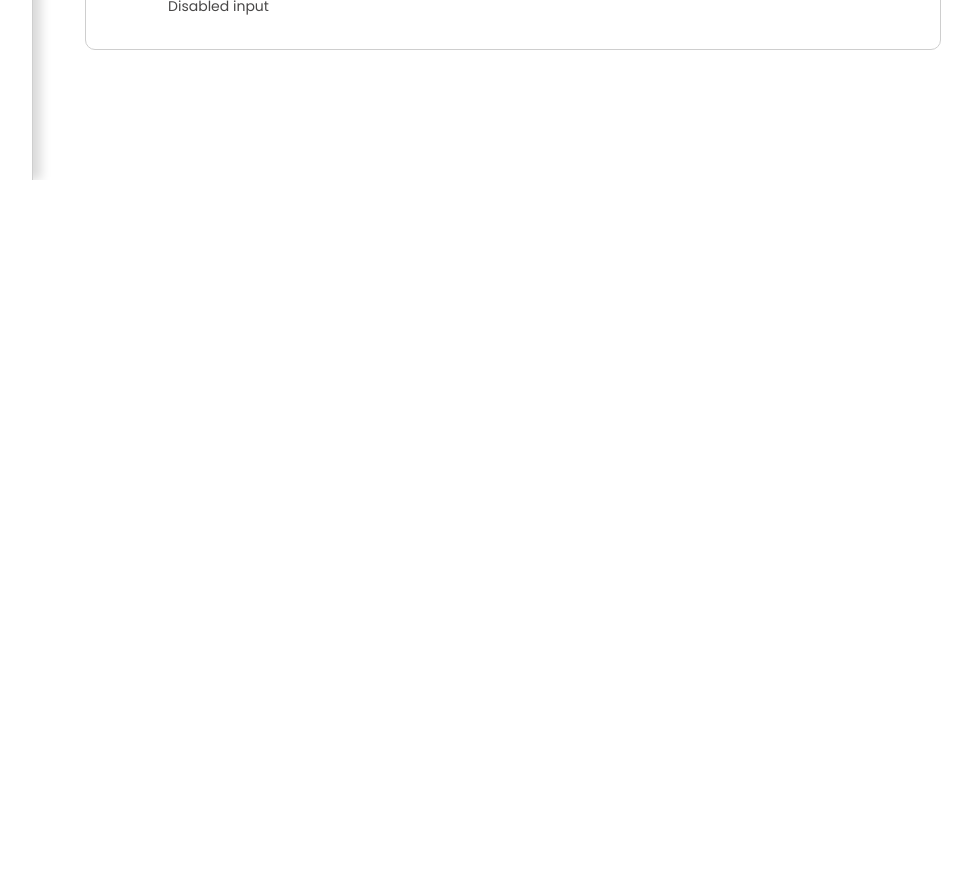
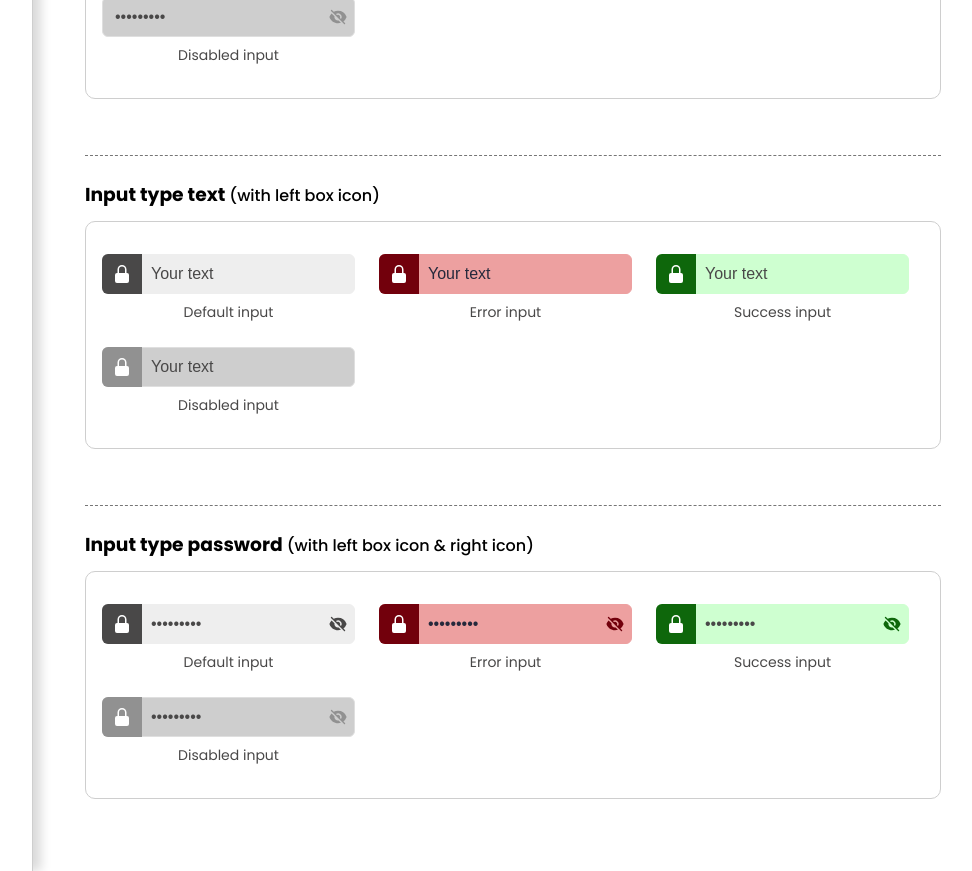
Before and after one commit to sebdevweb/projet-10-atomic-design, a Vue app: page /input in a window 1280 px wide. Shown: the part 620-1491 px from the top of the page, without its empty margins (287-1259 px from the left). Before the commit the page ends 800 px from the top, so only its background shows below. Built offline with nearby package versions, Linux system fonts and the light colour scheme.

Commit message:
[ATOMIC-DESIGN-VUE-APP] Add right-icon & left-icon input

```diff
--- a/src/assets/css/main.css
+++ b/src/assets/css/main.css
@@ -239,10 +239,10 @@ button svg.right-middle {
   height: 40px;
   max-width: 300px;
   width: 100%;
-  border-radius: 5px;
+  border-radius: 6px;
   border: 1px solid #eeeeee;
   background: #eeeeee;
-  padding: 8px 12px;
+  padding: 8px 32px 8px 12px;
   font-size: 16px;
   color: #494848;
   transition: ease-in 0.1s;
@@ -271,6 +271,7 @@ button svg.right-middle {
   color: #494848;
   cursor: not-allowed;
   pointer-events: none;
+  border: 1px solid #dfdfdf;
 }
 .container__input input.disabled::placeholder {
   color: #494848;
@@ -328,6 +329,37 @@ button svg.right-middle {
 }
 .container__input .disabled + .right {
   color: #919191;
+}
+.container__input .box__icon {
+  width: 40px;
+  height: 40px;
+  background-color: #494848;
+  position: absolute;
+  z-index: 2;
+  border-radius: 6px 0 0 6px;
+}
+.container__input .box__icon .left {
+  width: 20px;
+  height: 20px;
+  position: absolute;
+  top: 50%;
+  transform: translate(-50%, -50%);
+  color: #ffffff;
+  left: 50%;
+  z-index: 2;
+}
+.container__input .error.left-icon, .container__input .default.left-icon,
+.container__input .success.left-icon, .container__input .disabled.left-icon {
+  text-indent: 36px;
+}
+.container__input:has(.error) .box__icon {
+  background-color: #72000c;
+}
+.container__input:has(.success) .box__icon {
+  background-color: #0e670b;
+}
+.container__input:has(.disabled) .box__icon {
+  background-color: #919191;
 }
 
 .button-icon {
--- a/src/assets/sass/atoms/_InputForm.scss
+++ b/src/assets/sass/atoms/_InputForm.scss
@@ -5,16 +5,17 @@
     height: 40px;
     max-width: 300px;
     width: 100%;
-    border-radius: 5px;
+    border-radius: calc($space-2 - ($space-1 / 2));
     border: 1px solid $c-grey_extra-light;
     background: $c-grey_extra-light;
-    padding: $space-2 $space-3;
+    padding: $space-2 $space-8 $space-2 $space-3;
     font-size: 16px;
     color: $c-grey_dark;
     transition: ease-in .1s;
     position: relative;
 
     &.default {
+      // background-color: pink;
       &::placeholder {
         font-size: 16px;
         color:$c-grey_dark;
@@ -40,6 +41,7 @@
       color: $c-grey_dark;
       cursor: not-allowed;
       pointer-events: none;
+      border: 1px solid $c-button_disabled;
       &::placeholder {
         color: $c-grey_dark;
       }
@@ -107,4 +109,44 @@
   .disabled + .right {
     color: $c-grey;
   }
+
+  // LEFT BOX ICON
+  .box__icon {
+    width: 40px;
+    height: 40px;
+    background-color: $c-grey_dark;
+    position: absolute;
+    z-index: 2;
+    border-radius: calc($space-2 - ($space-1 / 2)) 0 0 calc($space-2 - ($space-1 / 2));
+    .left {
+      width: 20px;
+      height: 20px;
+      position: absolute;
+      top: 50%;
+      transform: translate(-50%, -50%);
+      color: $c-white;
+      left: 50%;
+      z-index: 2;
+    }
+  }
+  .error.left-icon, .default.left-icon,
+  .success.left-icon, .disabled.left-icon {
+    text-indent: $space-9;
+  }
+
+  &:has(.error) {
+    .box__icon {
+      background-color: $c-red_dark;
+    }
+  }
+  &:has(.success) {
+    .box__icon {
+      background-color: $c-green_dark;
+    }
+  }
+  &:has(.disabled) {
+    .box__icon {
+      background-color: $c-grey;
+    }
+  }
 }
--- a/src/components/atoms/InputForm.vue
+++ b/src/components/atoms/InputForm.vue
@@ -1,12 +1,14 @@
 <template>
   <div class="container__input">
+    <div class="box__icon" v-if="props.leftIcon">
+      <component :is="props.leftIcon" class="left" />
+    </div>
     <input
       :type="inputType"
       :placeholder="inputPlaceholder"
       :class="`${className}`"
       :value="inputValue"
     >
-
     <component :is="props.rightIcon" class="right" />
   </div>
 </template>
@@ -25,7 +27,7 @@
     },
     inputValue: {
       type: String,
-      default: 'Your texte'
+      default: 'Your text'
     },
     inputType: {
       type: String,
@@ -36,6 +38,9 @@
     },
     rightIcon: {
       type: Function
+    },
+    leftIcon: {
+      type: Function
     }
   })
 </script>
--- a/src/pages/Form.vue
+++ b/src/pages/Form.vue
@@ -22,6 +22,7 @@
           <label>Disabled input</label>
         </div>
       </form>
+      <hr>
       <h3>Input type password <span>(with right icon)</span></h3>
       <form action="">
         <div class="form__container--item">
@@ -41,6 +42,46 @@
           <label>Disabled input</label>
         </div>
       </form>
+      <hr>
+      <h3>Input type text <span>(with left box icon)</span></h3>
+      <form action="">
+        <div class="form__container--item">
+          <InputForm class-name="default left-icon" input-type="text" value="" :leftIcon="LockClosedIcon" />
+          <label>Default input</label>
+        </div>
+        <div class="form__container--item">
+          <InputForm class-name="error left-icon" input-type="text" value="" :leftIcon="LockClosedIcon" />
+          <label>Error input</label>
+        </div>
+        <div class="form__container--item">
+          <InputForm class-name="success left-icon" input-type="text" value="" :leftIcon="LockClosedIcon" />
+          <label>Success input</label>
+        </div>
+        <div class="form__container--item">
+          <InputForm class-name="disabled left-icon" input-type="text" value="" :leftIcon="LockClosedIcon" />
+          <label>Disabled input</label>
+        </div>
+      </form>
+      <hr>
+      <h3>Input type password <span>(with left box icon & right icon)</span></h3>
+      <form action="">
+        <div class="form__container--item">
+          <InputForm class-name="default left-icon right-icon" input-type="password" value="password" :leftIcon="LockClosedIcon" :rightIcon="EyeSlashIcon" />
+          <label>Default input</label>
+        </div>
+        <div class="form__container--item">
+          <InputForm class-name="error left-icon right-icon" input-type="password" value="password" :leftIcon="LockClosedIcon" :rightIcon="EyeSlashIcon" />
+          <label>Error input</label>
+        </div>
+        <div class="form__container--item">
+          <InputForm class-name="success left-icon right-icon" input-type="password" value="password" :leftIcon="LockClosedIcon" :rightIcon="EyeSlashIcon" />
+          <label>Success input</label>
+        </div>
+        <div class="form__container--item">
+          <InputForm class-name="disabled left-icon right-icon" input-type="password" value="password" :leftIcon="LockClosedIcon" :rightIcon="EyeSlashIcon" />
+          <label>Disabled input</label>
+        </div>
+      </form>
 
     </div>
   </div>
@@ -51,4 +92,5 @@
   import InputForm from '../components/atoms/InputForm.vue';
   import { EyeSlashIcon } from '@heroicons/vue/20/solid'
   import { EyeIcon } from '@heroicons/vue/20/solid'
+  import { LockClosedIcon } from '@heroicons/vue/20/solid'
 </script>
```
Also changed, not shown: 2 other files (tests, documents, lock files or other folders).
